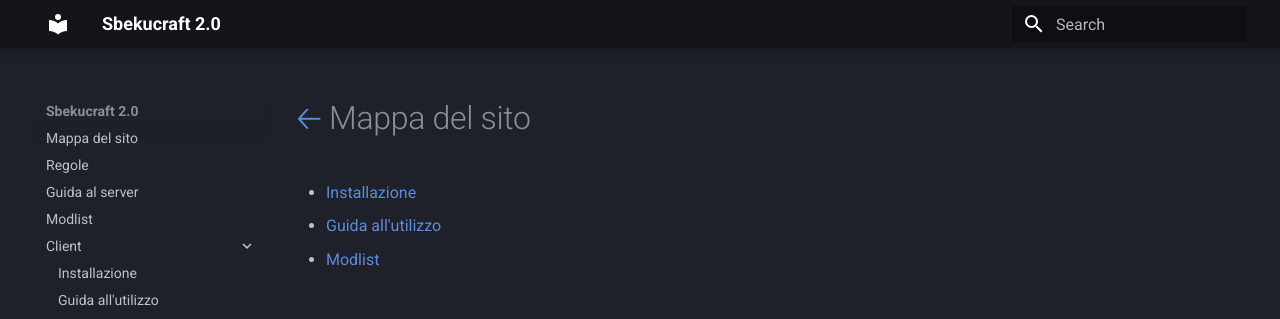
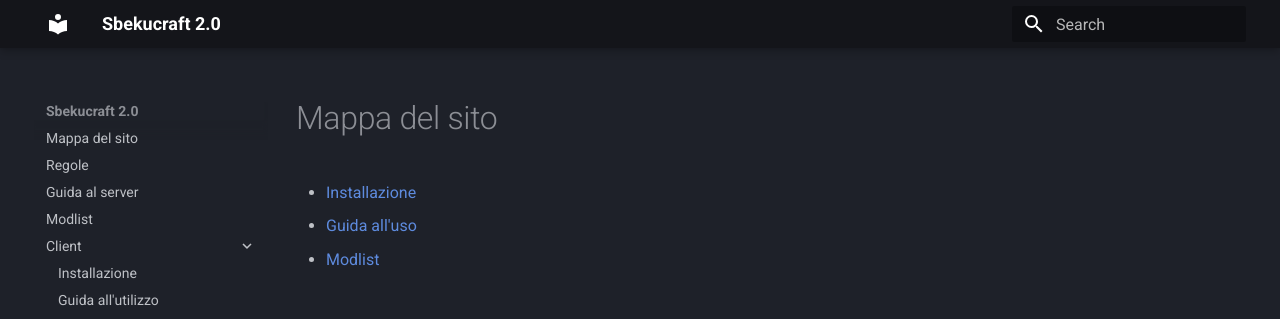
Before and after one commit to Sbekucraft/Sbekucraft-2.0-Wiki, an MkDocs documentation site: the page built from docs/client/index.md, in a window 1280 px wide. Shown: the top 319 px of the page. Built offline with MkDocs 1.6.1 and Material for MkDocs 9.7.7, drawn with Linux system fonts in a browser that asks for light colours.

Commit message:
Update index.md

```diff
--- a/docs/client/index.md
+++ b/docs/client/index.md
@@ -1,5 +1,5 @@
-# [🡠 ](../index.md) Mappa del sito
+# Mappa del sito
 
 - [Installazione](installazione.md)
-- [Guida all'utilizzo](guida.md)
+- [Guida all'uso](guida.md)
 - [Modlist](modlist.md)
```
